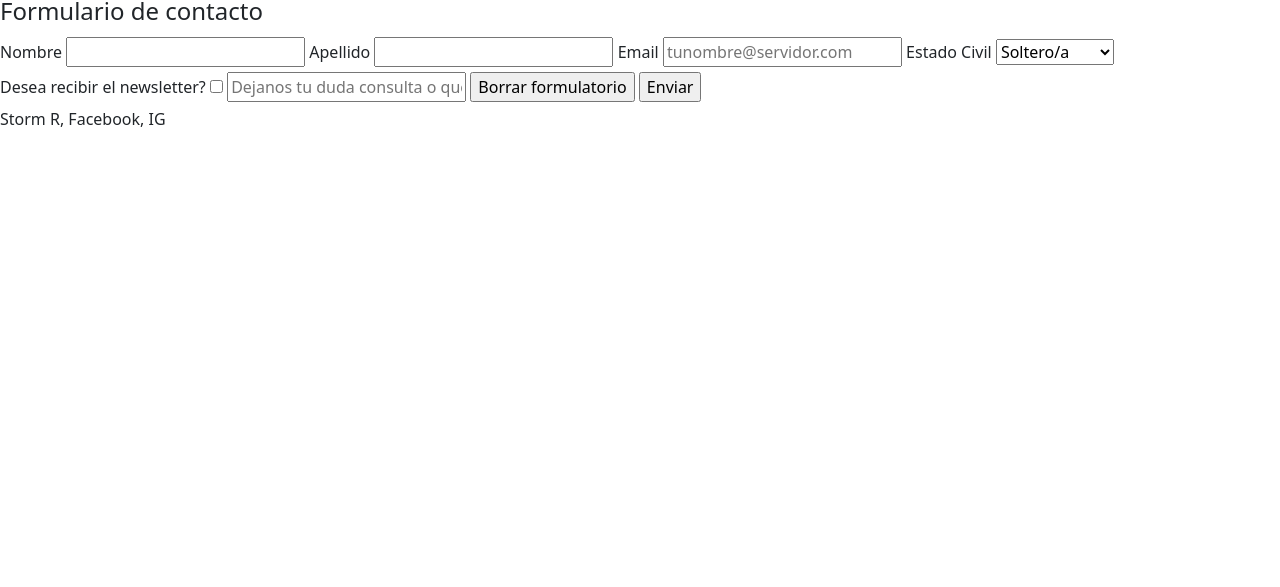
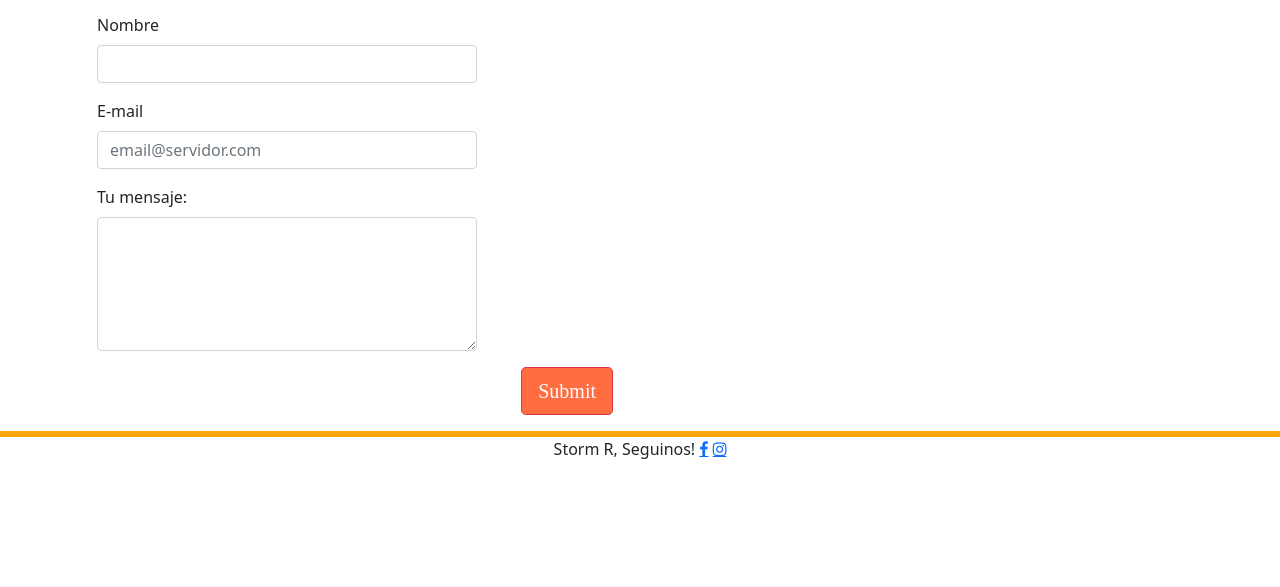
Before and after one commit to marcel0t/ProyectoCoder10150, a website: page contacto.html in a window 1280 px wide. Shown: the part 213-800 px from the top of the page. Drawn offline with nearby package versions, Linux system fonts and the light colour scheme.

Commit message:
Cambios en footer, menu, formulario de contacto, agregado de imagenes

```diff
--- a/contacto.html
+++ b/contacto.html
@@ -64,46 +64,59 @@
 	<!--fin menu y divisor-->
 	<div class="divisor__menu container-fluid"></div>
 
+	<div class="container">
+		<div class="row">
+		  <div class="col-md-6">
+			<div >
+			  <form class="form-horizontal" action="" method="post">
+			  <fieldset>
+				<legend class="text-center">Contactanos!</legend>
 
-	<div> <img src="/logo.jpg"> </div>
+				<!-- Name input-->
+				<div class="form-group">
+				  <label class="col-md-3 control-label" for="name">Nombre</label>
+				  <div class="col-md-9">
+					<input id="name" name="name" type="text" placeholder="" class="form-control">
+				  </div>
+				</div>
 
-	<div class="contacto">
-		<form>
-			<fieldset>
-			<Legend> Formulario de contacto </Legend>
-			<label>Nombre </label>
+				<!-- Email input-->
+				<div class="form-group">
+				  <label class="col-md-3 control-label" for="email"> E-mail</label>
+				  <div class="col-md-9">
+					<input id="email" name="email" type="text" placeholder="email@servidor.com" class="form-control">
+				  </div>
+				</div>
 
-			<input type="text" name="Nombre" value="">
+				<!-- Message body -->
+				<div class="form-group">
+				  <label class="col-md-3 control-label" for="message">Tu mensaje:</label>
+				  <div class="col-md-9">
+					<textarea class="form-control" id="message" name="message" placeholder="" rows="5"></textarea>
+				  </div>
+				</div>
 
-			<label>Apellido </label>
+				<!-- Form actions -->
+				<div class="form-group">
+				  <div class="col-md-12 text-right">
+					<button type="submit" class="btn btn-danger btn-lg">Submit</button>
+				  </div>
+				</div>
+			  </fieldset>
+			  </form>
+			</div>
+		  </div>
+		</div>
+	</div>
 
-			<input type="text" name="Apellido" value="">
-
-			<label>Email </label>
-
-			<input type="mail" name="Email" placeholder="tunombre@servidor.com">
-
-			<label> Estado Civil </label>
-
-			<select name="Estado">
-				<option value="Soltero"> Soltero/a </option>
-				<option value="Casado"> Casado/a </option>
-				<option value="Divorciado"> Divorciado/a </option>
-			</select>
-
-			<label> Desea recibir el newsletter? </label>
-		 	<input type="checkbox">
-
-		 	<input type="textbox" placeholder="Dejanos tu duda consulta o queja">
-
-		 	<input type="reset" value="Borrar formulatorio">
-		 	<input type="submit" value="Enviar">
-			 </fieldset>
-
-		</form>
-
-	<footer>Storm R, Facebook, IG</footer>
-
+	<!--- Footer -->
+	<div class="divisor__menu container-fluid"></div>
+	<link rel="stylesheet" href="https://cdnjs.cloudflare.com/ajax/libs/font-awesome/4.7.0/css/font-awesome.min.css">
+	<footer align="center" >
+		<p>Storm R, Seguinos!
+		<a href="#" class="fa fa-facebook"> </a>
+		<a href="#" class="fa fa-instagram"></a></p>
+	</footer>
 </body>
 
 </html>
```
Also changed, not shown: index.html (+13 -22 lines), ingresos.html (+10 -8 lines), lista.html (+16 -6 lines), promociones.html (+19 -19 lines), imagenes/aprender.jpg (added), imagenes/carta.jpg (added), imagenes/facebook porrtada.jpg (added), imagenes/sabores.jpg (added).
